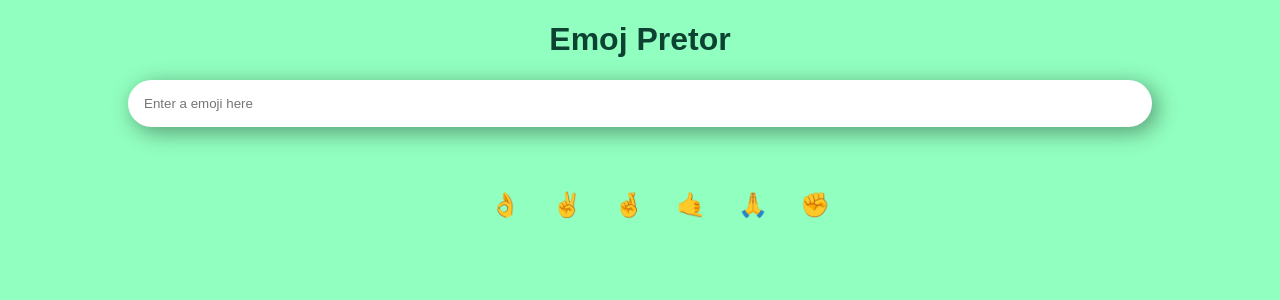
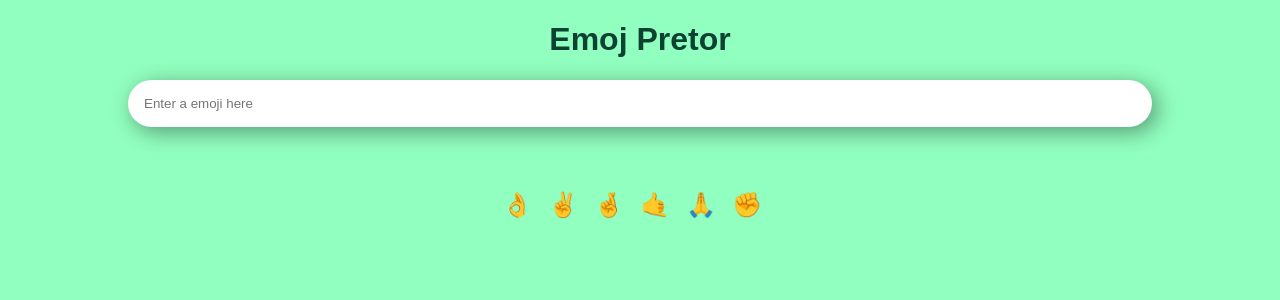
Before and after one commit to ChaitanyaCodes/emojPreter, a React (Create React App) app: page / in a window 1280 px wide. Shown: the top 300 px of the page. Built offline with nearby package versions, Linux system fonts and the light colour scheme.

Commit message:
style: fixed-alignment

```diff
--- a/src/styles.css
+++ b/src/styles.css
@@ -39,12 +39,13 @@ input {
 
 .list-non-bullet {
   list-style-type: none;
+  padding: 0rem 0.5rem;
 }
 
 .list-non-bullet li {
   font-size: 1.5rem;
   display: inline;
-  padding: 1rem;
+  padding-right: 1rem;
   cursor: pointer;
 }
 
```
